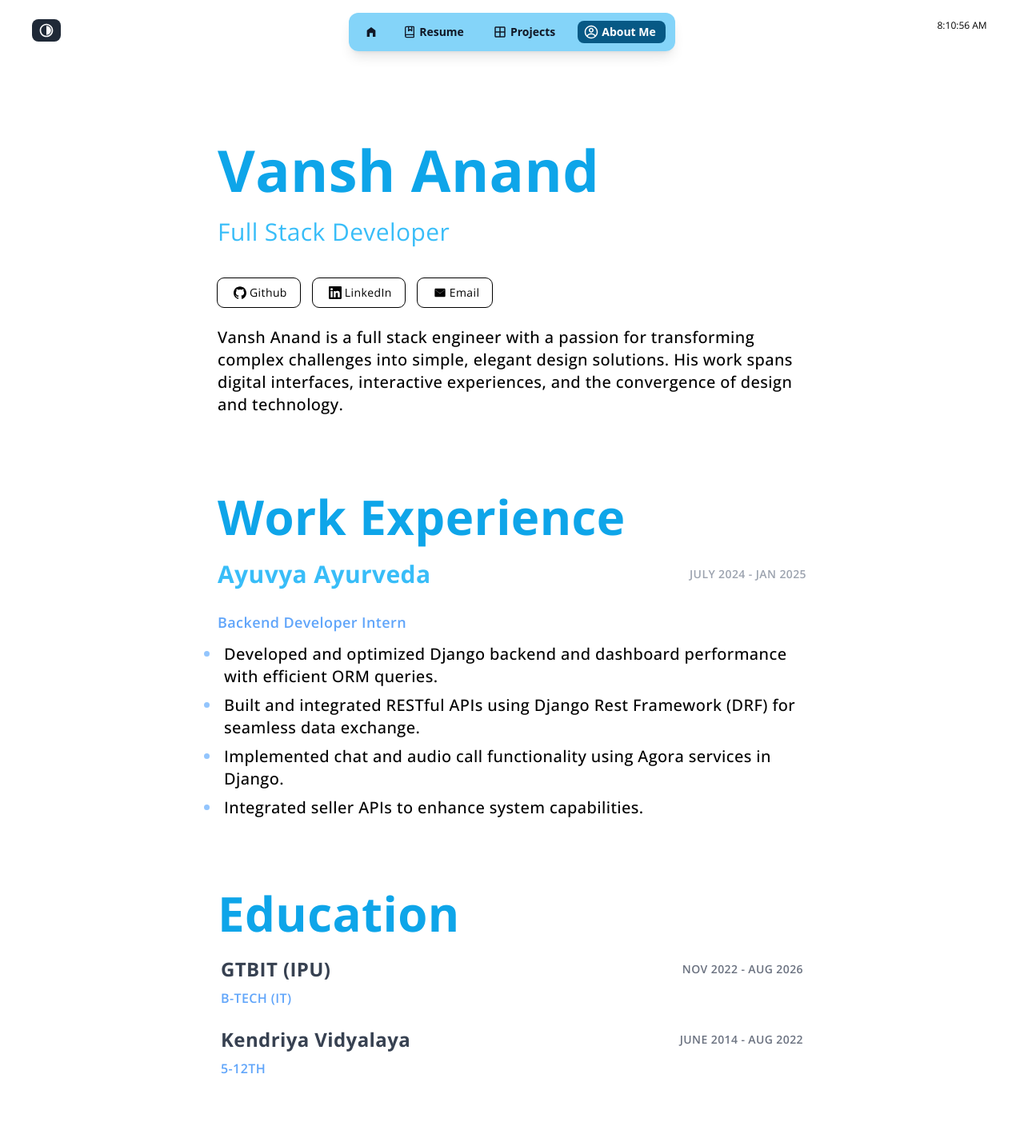
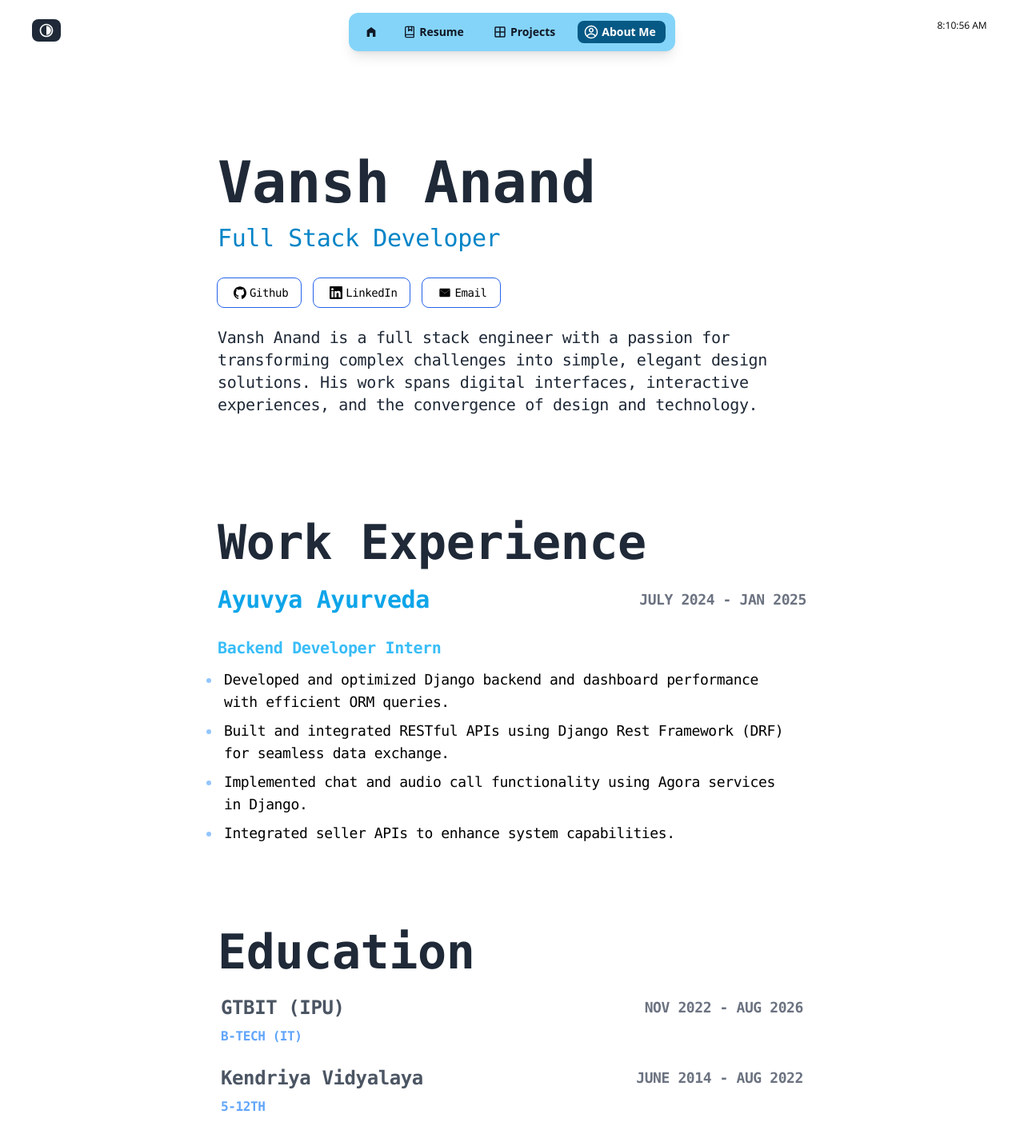
Before and after one commit to vanshanand34/Vansh-Portfolio, a Next.js app: page /about-me in a window 1280 px wide. Shown: the top 1428 px of the page at 80% size. Built offline with nearby package versions, Linux system fonts and the light colour scheme.

Commit message:
feat/fix: Improved UI structure of about page and updated project section

```diff
--- a/app/LinkButtons.tsx
+++ b/app/LinkButtons.tsx
@@ -15,7 +15,7 @@ export default function LinkButtons(
                 <div className="md:py-4 inline-flex items-center gap-4 flex-wrap">
                     <Link href="https://github.com/vanshanand34">
                         <button className="inline-flex items-center justify-between
-                        py-2 px-2 md:px-4 rounded-lg outline outline-1 dark:outline-blue-300
+                        py-2 px-2 md:px-4 rounded-lg outline outline-1 dark:outline-blue-300  outline-blue-600
                         hover:outline-none hover:bg-sky-400 hover:text-white
                         dark:hover:outline-none dark:hover:bg-[#343434] dark:text-inherit">
                             <GithubLogo width={width} height={height} />
@@ -26,7 +26,7 @@ export default function LinkButtons(
                     </Link>
                     <Link href="https://www.linkedin.com/in/anandvansh/">
                         <button className="inline-flex items-center justify-between
-                        py-2 px-2 md:px-4 rounded-lg outline outline-1 dark:outline-blue-300
+                        py-2 px-2 md:px-4 rounded-lg outline outline-1 dark:outline-blue-300 outline-blue-600
                         hover:outline-none hover:bg-sky-400 hover:text-white
                         dark:hover:outline-none dark:hover:bg-[#343434] dark:text-inherit">
                             <LinkedinLogo width={width} height={height} />
@@ -37,7 +37,7 @@ export default function LinkButtons(
                     </Link>
                     <Link href="mailto:anandvansh34@gmail.com">
                         <button className="inline-flex items-center justify-between
-                        py-2 px-2 md:px-4 rounded-lg outline outline-1 dark:outline-blue-300
+                        py-2 px-2 md:px-4 rounded-lg outline outline-1 dark:outline-blue-300  outline-blue-600
                         hover:outline-none hover:bg-sky-400 hover:text-white
                         dark:hover:outline-none dark:hover:bg-[#343434] dark:text-inherit">
                             <GmailLogo width={width} height={height} />
--- a/app/about-me/AboutPage.tsx
+++ b/app/about-me/AboutPage.tsx
@@ -17,45 +17,45 @@ function AboutMe() {
 
   return (
     <>
-      <div className="tracking-wide dark:tracking-normal px-6 sm:px-16 md:px-42 lg:px-64 py-24 md:py-32">
-        <div className="p-4 py-8 md:py-12" id="intro">
+      <div className="font-mono tracking-tight dark:tracking-normal px-6 sm:px-16 md:px-42 lg:px-64 py-24 md:py-32">
+        <div className="p-4 py-8 md:py-16" id="intro">
 
-          <div className="md:text-7xl text-5xl font-bold text-sky-500 dark:text-white">
+          <div className="md:text-7xl text-5xl font-bold text-gray-800 dark:text-white">
             Vansh Anand
           </div>
 
-          <div className="dark:text-blue-300 text-sky-400 md:text-3xl text-xl py-3 md:py-6">
+          <div className="dark:text-blue-300 text-sky-600 md:text-3xl text-xl py-3 md:py-4">
             Full Stack Developer
           </div>
 
           <LinkButtons height={16} width={16} />
 
-          <div className="md:font-medium dark:font-mono md:text-lg xl:text-xl text-base pt-4 sm:pt-2">
+          <div className="md:font-medium  font-mono text-gray-800 dark:text-white md:text-lg xl:text-xl text-base pt-4 sm:pt-2">
             Vansh Anand is a full stack engineer with a passion for transforming complex challenges into simple, elegant design solutions. His work spans digital interfaces, interactive experiences, and the convergence of design and technology.
           </div>
 
         </div>
 
-        <div className="px-4 py-8 md:py-12" id="experience">
-          <div className="font-bold md:text-6xl text-4xl text-sky-500 dark:text-inherit">
+        <div className="px-4 py-8 md:py-16" id="experience">
+          <div className="font-bold md:text-6xl text-4xl text-gray-800 dark:text-inherit">
             Work Experience
           </div>
           <div className="">
             <div className="sm:flex items-center justify-between gap-2 py-2 md:py-6">
-              <div className="font-bold lg:text-3xl md:text-2xl text-base dark:text-blue-300 text-sky-400 py-1 sm:py-0">
+              <div className="font-bold lg:text-3xl md:text-2xl text-base dark:text-blue-300 text-sky-500 py-1 sm:py-0">
                 Ayuvya Ayurveda
               </div>
 
-              <div className="font-semibold md:text-md text-sm text-gray-400 py-2 sm:py-0">
+              <div className="font-semibold md:text-lg text-base dark:text-gray-400 text-gray-500 py-2 sm:py-0">
                 JULY 2024 - JAN 2025
               </div>
             </div>
 
-            <div className="md:text-lg font-semibold text-blue-400 py-1">
+            <div className="md:text-xl font-semibold text-sky-400 py-1">
               Backend Developer Intern
             </div>
 
-            <ul className="p-1 dark:font-mono marker:text-blue-300 list-disc list-outside xl:text-xl md:text-lg sm:text-base text-sm md:font-medium">
+            <ul className="p-1 font-mono marker:text-blue-300 list-disc list-outside xl:text-lg md:text-lg sm:text-base md:font-medium dark:text-white">
               <li className="md:p-1">
                 Developed and optimized Django backend and dashboard performance with efficient ORM queries.
               </li>
@@ -74,17 +74,17 @@ function AboutMe() {
         </div>
 
         <div className="px-4 py-8" id="education">
-          <div className="font-bold md:text-6xl text-4xl dark:text-inherit text-sky-500">
+          <div className="font-bold md:text-6xl text-4xl dark:text-inherit text-gray-800">
             Education
           </div>
           <div className="py-2 px-1">
             <div className="py-1 md:py-2">
               <div className="sm:flex items-center justify-between">
-                <div className="font-bold lg:text-2xl md:text-xl text-md dark:text-gray-300 text-gray-700 py-2">
+                <div className="font-bold lg:text-2xl md:text-xl text-md dark:text-gray-300 text-gray-600 py-2">
                   GTBIT (IPU)
                 </div>
 
-                <div className="font-semibold md:text-md text-sm dark:text-gray-400 text-gray-500">
+                <div className="font-semibold md:text-lg text-sm dark:text-gray-400 text-gray-500">
                   NOV 2022 - AUG 2026
                 </div>
               </div>
@@ -95,11 +95,11 @@ function AboutMe() {
             </div>
             <div className="py-1 md:py-2">
               <div className="sm:flex items-center justify-between">
-                <div className="py-2 font-bold lg:text-2xl md:text-xl text-lg dark:text-gray-300 text-gray-700">
+                <div className="py-2 font-bold lg:text-2xl md:text-xl text-lg dark:text-gray-300 text-gray-600">
                   Kendriya Vidyalaya
                 </div>
 
-                <div className="font-semibold md:text-md text-sm dark:text-gray-400 text-gray-500">
+                <div className="font-semibold md:text-lg text-sm dark:text-gray-400 text-gray-500">
                   JUNE 2014 - AUG 2022
                 </div>
               </div>
--- a/app/projects/ProjectCard.tsx
+++ b/app/projects/ProjectCard.tsx
@@ -15,8 +15,8 @@ export default function ProjectCard(
 ) {
     return <>
         <div
-            className="rounded-lg border border-gray-400 shadow
-            hover:shadow-lg  dark:hover:shadow-gray-700 p-3 md:p-4"
+            className="rounded-lg tracking-tight border border-gray-400 shadow
+            hover:shadow-lg  dark:hover:shadow-gray-700 p-3 px-4 md:p-4"
         >
             <div className="flex justify-between items-center py-2 sm:py-4">
 
@@ -32,12 +32,12 @@ export default function ProjectCard(
                 </Link>
             </div>
 
-            <div className="text-xs md:text-sm lg:text-base dark:font-mono tracking-wide font-medium">
+            <div className="text-sm md:text-base lg:text-lg font-mono">
                 {projectDescription}
             </div>
 
             <div className="flex justify-between items-center gap-x-1 gap-y-2
-            p-1 pt-4 max-w-full flex-wrap flex-shrink">
+            p-1 pt-4 max-w-full flex-wrap flex-shrink font-mono">
                 {techStack?.map((lang, index) =>
                     <div className="dark:bg-[#272727] dark:outline-none outline outline-1 outline-sky-500
                     p-0.5 px-1.5 sm:px-3 sm:py-2 rounded-lg text-xs" key={index}>
--- a/app/projects/ProjectsPage.tsx
+++ b/app/projects/ProjectsPage.tsx
@@ -22,27 +22,20 @@ function ProjectPageComponent() {
 
                 <div className="">
 
-                    <div className="grid md:grid-cols-2 grid-cols-1 py-4 gap-6">
+                    <div className="grid md:grid-cols-2 grid-cols-1 py-4 gap-8">
 
                         <ProjectCard
-                            projectLink="https://github.com/vanshanand34/typescript"
-                            projectName="Custom Select"
-                            projectDescription="A custom TypeScript-based select component replacing the standard HTML select, offering enhanced styling, accessibility features, and interactivity (such as search and multi-selection) for a better user experience."
-                            techStack={["Typescript", "CSS", "Reactjs"]}
-                        />
-
-                        <ProjectCard
-                            projectName="Code Formatter"
+                            projectName="Code Compiler"
                             projectLink="https://github.com/vanshanand34/code-formatter"
-                            projectDescription="A TypeScript-React project using the dprint JS module to automatically format TypeScript, JavaScript, Python, HTML, and CSS files, ensuring consistent code style and readability across different programming languages."
-                            techStack={["ReactJs", "ExpressJs", "Typescript", "Tailwind"]}
+                            projectDescription="A web-based application that enables users to write, edit and run code directly in their browser. It leverages react monaco-editor module and piston API to provide a fast and responsive coding experience."
+                            techStack={["ReactJs", "Chakra UI"]}
                         />
 
                         <ProjectCard
                             projectLink="https://github.com/vanshanand34/Shoppers-Edge"
-                            projectName="Shoppers Edge"
-                            projectDescription="A price comparison website that allows users to search for products and compare prices across different e-commerce sites, with sorting options based on ratings, price, and other criteria."
-                            techStack={["Django", "Playwright", "Bootstrap"]}
+                            projectName="Customers Edge"
+                            projectDescription="A Django-based price comparison website that scrapes real-time product listings from Amazon and Flipkart using Selenium. It delivers instant, dynamic search results with the help of Django Channels, making it easy to find the best deals quickly."
+                            techStack={["Django", "Selenium", "CSS", "JS", "Django Channels"]}
                         />
 
                         <ProjectCard
@@ -50,6 +43,13 @@ function ProjectPageComponent() {
                             projectName="Stock Monitor"
                             projectDescription="A React-Django app for managing a Stock Wishlist with real-time updates on stock value changes. It uses Django-Rest-Framework for API endpoints and TypeScript for strong typing in the frontend."
                             techStack={["Reactjs", "MUI", "Django", "Typescript"]}
+                        />
+
+                        <ProjectCard
+                            projectLink="https://github.com/vanshanand34/typescript"
+                            projectName="Custom Select"
+                            projectDescription="A custom TypeScript-based select component replacing the standard HTML select, offering enhanced styling, accessibility features, and interactivity (such as search and multi-selection) for a better user experience."
+                            techStack={["Typescript", "CSS", "Reactjs"]}
                         />
 
                         <ProjectCard
```
